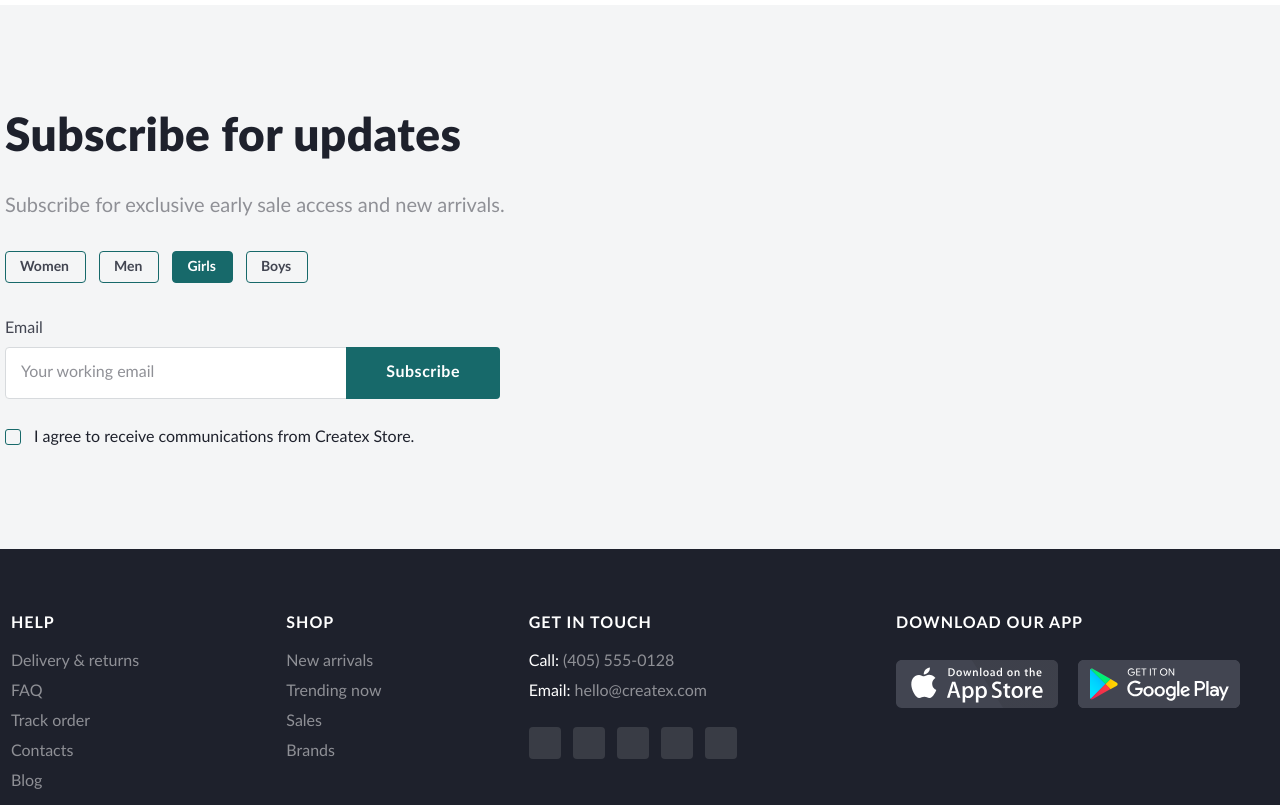
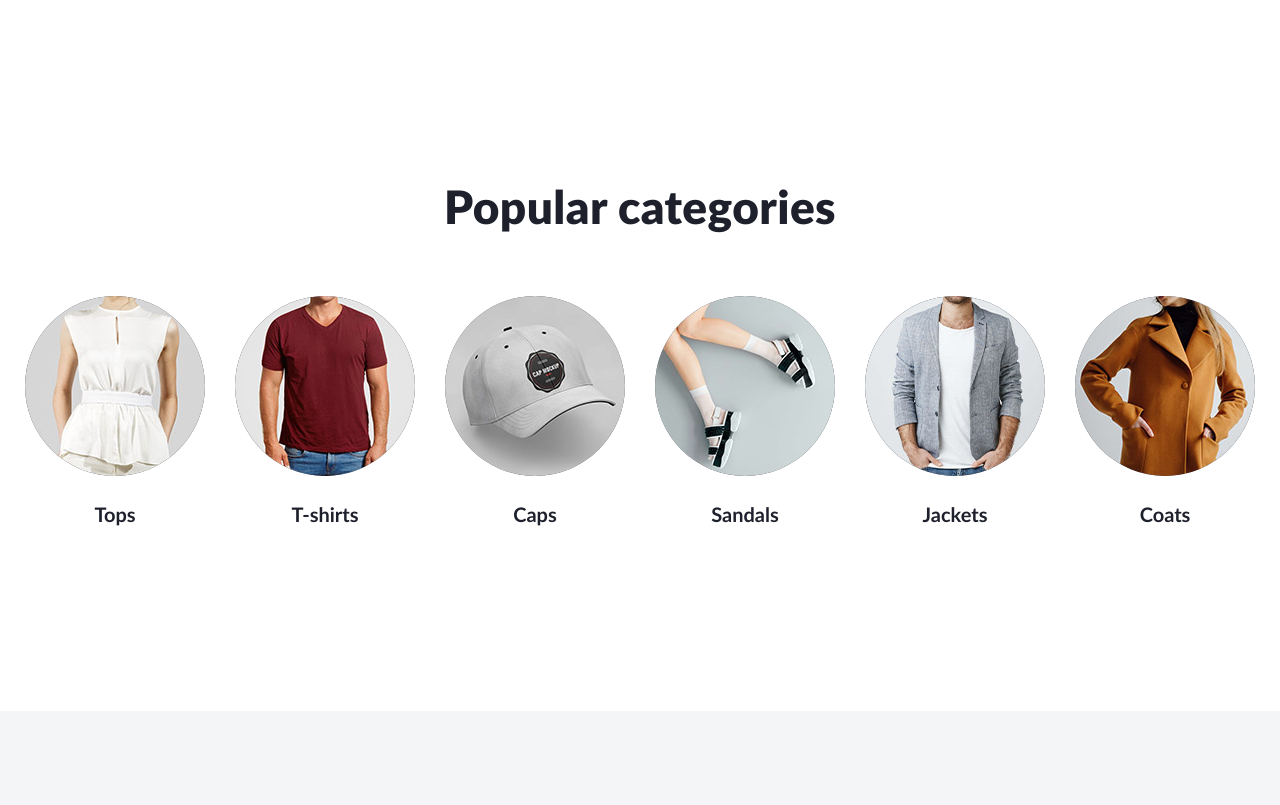
Before and after one commit to Aleksandr-Duma/CreateX, a plain HTML site: page app/index.html in a window 1280 px wide. Shown: the part 10837-11642 px from the top of the page. Drawn offline with nearby package versions, Linux system fonts and the light colour scheme; a script that the page names is missing.

Commit message:
Finished block popular

```diff
--- a/app/index.html
+++ b/app/index.html
@@ -395,6 +395,66 @@
 					</div>
 				</div>
 			</section>
+			<section class="popular">
+				<div class="container popular__container">
+					<h2 class="title popular__title">Popular categories</h2>
+					<div class="popular__content">
+						<div class="popular__item">
+							<div class="popular__item-picture">
+								<img class="popular__item-img" src="img/bg/popular-tops-img.jpg" alt="tops-img">
+							</div>
+							<div class="popular__item-description">
+								<span class="popular__item-text">Tops</span>
+							</div>
+						</div>
+
+						<div class="popular__item">
+							<div class="popular__item-picture">
+								<img class="popular__item-img" src="img/bg/popular-tshirts-img.jpg" alt="tshirts-img">
+							</div>
+							<div class="popular__item-description">
+								<span class="popular__item-text">T-shirts</span>
+							</div>
+						</div>
+
+						<div class="popular__item">
+							<div class="popular__item-picture">
+								<img class="popular__item-img" src="img/bg/popular-caps-img.jpg" alt="caps-img">
+							</div>
+							<div class="popular__item-description">
+								<span class="popular__item-text">Caps</span>
+							</div>
+						</div>
+
+						<div class="popular__item">
+							<div class="popular__item-picture">
+								<img class="popular__item-img" src="img/bg/popular-sandals-img.jpg" alt="sandals-img">
+							</div>
+							<div class="popular__item-description">
+								<span class="popular__item-text">Sandals</span>
+							</div>
+						</div>
+
+						<div class="popular__item">
+							<div class="popular__item-picture">
+								<img class="popular__item-img" src="img/bg/popular-jackets-img.jpg" alt="jackets-img">
+							</div>
+							<div class="popular__item-description">
+								<span class="popular__item-text">Jackets</span>
+							</div>
+						</div>
+
+						<div class="popular__item">
+							<div class="popular__item-picture">
+								<img class="popular__item-img" src="img/bg/popular-coats-img.jpg" alt="coats-img">
+							</div>
+							<div class="popular__item-description">
+								<span class="popular__item-text">Coats</span>
+							</div>
+						</div>
+					</div>
+				</div>
+			</section>
 			<section class="subscribe">
 				<div class="container subscribe__container">
 					<h2 class="title subscribe__title">Subscribe for updates</h2>
--- /dev/null
+++ b/app/scss/_popular.scss
@@ -0,0 +1,54 @@
+/*-------------------popular-----------------*/
+.popular{
+	padding: 103px 0 165px 0;
+
+	&__container{
+
+	}
+
+	&__title{
+		text-align: center;
+		margin-bottom: 57px;
+	}
+
+	&__content{
+		display: flex;
+		justify-content: space-between;
+		align-items: center;
+		padding: 0 5px 0 5px;
+	}
+
+	&__item{
+
+		&-picture{
+			width: 180px;
+			height: 180px;
+			border-radius: 50%;
+			background-color: $main-black;
+			overflow: hidden;
+		}
+
+		&-img{
+			object-fit: cover;
+			transition: all .3s ease;
+
+			&:hover{
+				transform: scale(1.1);
+				opacity: 0.8;
+			}
+		}
+
+		&-description{
+			padding: 25px 0 15px 0;
+		}
+
+		&-text{
+			display: block;
+			font-weight: 700;
+			font-size: 20px;
+			line-height: 1.5;
+			color: $main-black;
+			text-align: center;
+		}
+	}
+}
--- a/app/scss/_promo.scss
+++ b/app/scss/_promo.scss
@@ -1,11 +1,12 @@
 /*--------------------promo------------------*/
 .promo{
+	// border: 1px solid red;
 
 	&__content{
 		display: flex;
 		justify-content: center;
 		flex-wrap: wrap;
-		padding: 123px 10px 0 10px;
+		padding: 123px 10px 75px 10px;
 	}
 
 	&__item{
--- a/app/scss/style.scss
+++ b/app/scss/style.scss
@@ -9,6 +9,7 @@
 @import "arrivals";
 @import "product-card";
 @import "promo";
+@import "popular";
 
 @import "subscribe";
 @import "footer";
```
Also changed, not shown: app/css/style.css, app/img/bg/popular-caps-img.jpg (added), app/img/bg/popular-coats-img.jpg (added), app/img/bg/popular-jackets-img.jpg (added), app/img/bg/popular-sandals-img.jpg (added), app/img/bg/popular-tops-img.jpg (added), app/img/bg/popular-tshirts-img.jpg (added).
